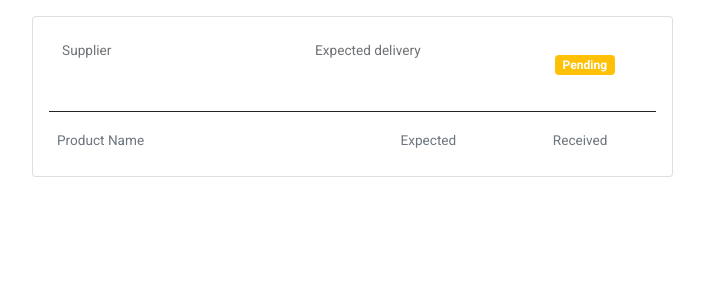
After one commit to athenaweb629/python-flask-stock-application, a Flask app: template templates/pending-stock-details.html in a window 1280 px wide. The commit adds this page. Shown: the top 300 px of the page, without its empty margins (50-754 px from the left). Run offline with Flask 2, Linux system fonts and the light colour scheme; the template is opened without the code that fills it, so the values that code supplies are empty; some libraries are stand-ins or nearby versions.

Commit message:
build: view and layout for pending stock details

```diff
--- a/app.py
+++ b/app.py
@@ -311,6 +311,7 @@ def update_stock(product_id):
 @login_required
 def dashboard():
     products = Product.objects()
+    pending_stocks = PendingStock.objects()
     # Create a list of products that need to be restocked now
     restocks = []
     for product in products:
@@ -319,7 +320,8 @@ def dashboard():
 
     return render_template('dashboard.html',
                            products=products,
-                           restocks=restocks)
+                           restocks=restocks,
+                           pending_stocks=pending_stocks)
 
 
 @app.route('/pending-stock/create', methods=['GET', 'POST'])
@@ -333,6 +335,9 @@ def create_pending_stock():
                                 for supplier in suppliers]
 
     if form.validate_on_submit():
+        if 'pending' not in session:
+            flash('Please add products to your pending stock form')
+            return redirect(request.referrer)
         product_list = session['pending']
         pending_stock = PendingStock(
                         supplier_id=form.supplier_id.data,
@@ -358,13 +363,13 @@ def add_product_to_pending_stock():
     '''
     if 'pending' not in session:
         session['pending'] = []
-    form = AddProduct()
-    if form.validate_on_submit():
+    product_form = AddProduct()
+    if product_form.validate_on_submit():
         session['pending'].append(
-                          {'id': form.id.data,
-                           'name': form.name.data,
-                           'expected_stock': form.expected_stock.data,
-                           'unit_of_measurement': form.unit_of_measurement.data
+                          {'id': product_form.id.data,
+                           'name': product_form.name.data,
+                           'expected_stock': product_form.expected_stock.data,
+                           'unit_of_measurement': product_form.unit_of_measurement.data
                            })
         session.modified = True
     return redirect(request.referrer)
@@ -385,6 +390,14 @@ def remove_product_from_pending_stock(id):
     return redirect(request.referrer)
 
 
+@app.route('/pending-stock/<id>')
+@login_required
+def pending_stock_details(id):
+    pending = PendingStock.objects.get(id=id)
+    return render_template('pending-stock-details.html',
+                           pending=pending)
+
+
 if __name__ == '__main__':
     app.run(host=os.environ.get('IP'),
             port=os.environ.get('PORT'),
--- a/forms.py
+++ b/forms.py
@@ -76,9 +76,9 @@ class PendingStockForm(FlaskForm):
     submit = SubmitField(label='Submit')
 
 
-class AddProduct(Form):
+class AddProduct(FlaskForm):
     id = HiddenField()
-    name = StringField(validators=[DataRequired(message='Some message here')],
+    name = StringField(validators=[DataRequired()],
                        render_kw={'placeholder': 'Search product',
                                   'class': 'form-control search',
                                   'autocomplete': 'off'})
--- a/models.py
+++ b/models.py
@@ -61,3 +61,5 @@ class PendingStock(db.Document):
     created_date = db.DateField(default=datetime.datetime.now)
     created_by = db.ReferenceField('User')
     product_list = db.ListField()
+    stock_is_updated = db.BooleanField(default=False)
+    is_approved = db.BooleanField(default=False)
--- a/static/css/styles.css
+++ b/static/css/styles.css
@@ -73,6 +73,7 @@ i.bi-plus-circle:hover {
     background-color: var(--bs-primary);
 }
 
+.hover-gray:hover,
 .list-group-item:hover {
     background-color:rgba(221, 221, 221, 0.8);
 }
--- a/templates/create-pending-stock.html
+++ b/templates/create-pending-stock.html
@@ -8,7 +8,7 @@
 
             <div class="card">
                 <div class="card-body">
-                    <form id="update_stock" class="mb-2" action="" method="POST">
+                    <form id="update_stock" class="mb-2" action="{{ url_for('create_pending_stock') }}" method="POST">
                         <h5 class="card-title fw-bold">Create new pending stock</h5>
                         {{ form.csrf_token }}
 
--- /dev/null
+++ b/templates/pending-stock-details.html
@@ -0,0 +1,76 @@
+{% extends 'base.html' %}
+{% from '_form_macros.html' import render_field, render_field_with_value, render_select_field, render_select_field_with_value, render_submit_btn %}
+{% block content %}
+<section class="mt-3 container">
+    <div class="row">
+        <div class="col-12 col-md-7">
+            <div class="card">
+                <div class="card-body">
+                    <div class="row align-items-center pb-3 mb-3 g-0 border-bottom border-dark border-1">
+                        <div class="col-5">
+                            <div class="form-floating">
+                                <p class="card-text form-control border-0 mb-1">{{ pending.supplier_id.supplier_name }}
+                                </p>
+                                <label>Supplier</label>
+                            </div>
+                        </div>
+                        <div class="col-5">
+                            <div class="form-floating">
+                                <p class="card-text form-control border-0 mb-1">{{ pending.delivery_date }}</p>
+                                <label class="pe-0">Expected delivery</label>
+                            </div>
+                        </div>
+                        <div class="col-2">
+                            {% if pending.is_approved == True %}
+                            <span class="badge bg-success">Done</span>
+                            {% else %}
+                            <span class="badge bg-warning">Pending</span>
+                            {% endif %}
+                        </div>
+                    </div>
+
+                    <div class="row align-items-center mb-2 g-0">
+                        <div class="col-6 ps-2">
+                            <span class="text-muted">Product Name</span>
+                        </div>
+                        <div class="col-3 text-center">
+                            <span class="text-muted">Expected</span>
+                        </div>
+                        <div class="col-3 text-center">
+                            <span class="text-muted">Received</span>
+                        </div>
+                    </div>
+                    {% for product in pending.product_list %}
+                    <div class="row align-items-center mb-2 g-0">
+                        <div class="col-6 ps-2">
+                            {{ product.name }}
+                        </div>
+                        <div class="col-3 text-center">
+                            {{ product.expected_stock }} {{ product.unit_of_measurement }}
+                        </div>
+                        <div class="col-3 text-center">
+                            2 trays
+                        </div>
+                    </div>
+                    {% endfor %}
+
+                    {% if pending.is_approved == False %}
+                    <div class="mt-4">
+                        <a href="" class="btn btn-sm btn-primary">Update Stock</a>
+                        <a href="" class="btn btn-sm btn-success">Approve</a>
+                        <a href="" class="btn btn-sm btn-outline-primary">Edit</a>
+                        <a href="" class="btn btn-sm btn-outline-danger">Delete</a>
+                    </div>
+                    {% endif %}
+                </div>
+            </div>
+        </div>
+
+
+        <div class="col-12 col-md-5">
+
+        </div>
+    </div>
+</section>
+
+{% endblock %}
```
Also changed, not shown: templates/dashboard.html (+14 -6 lines).
